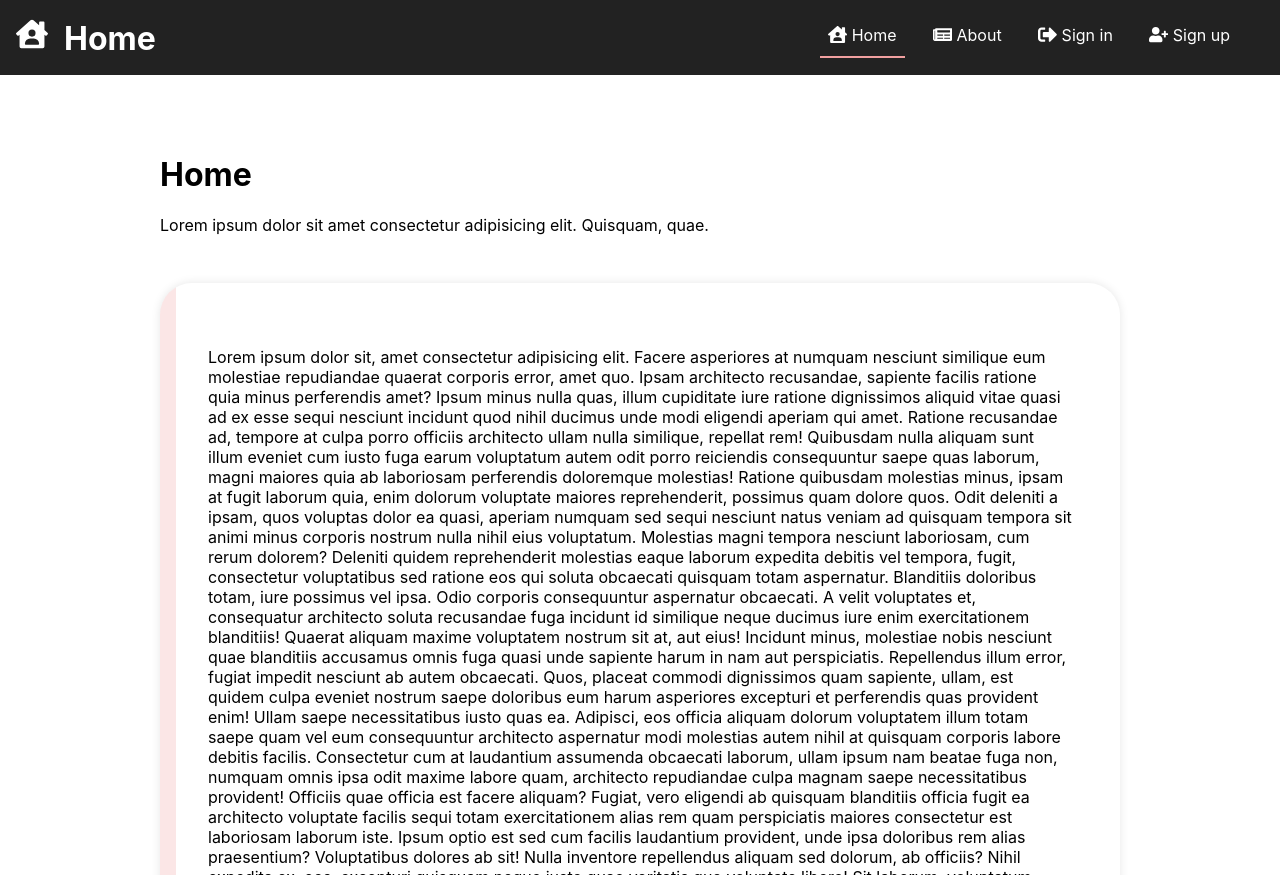
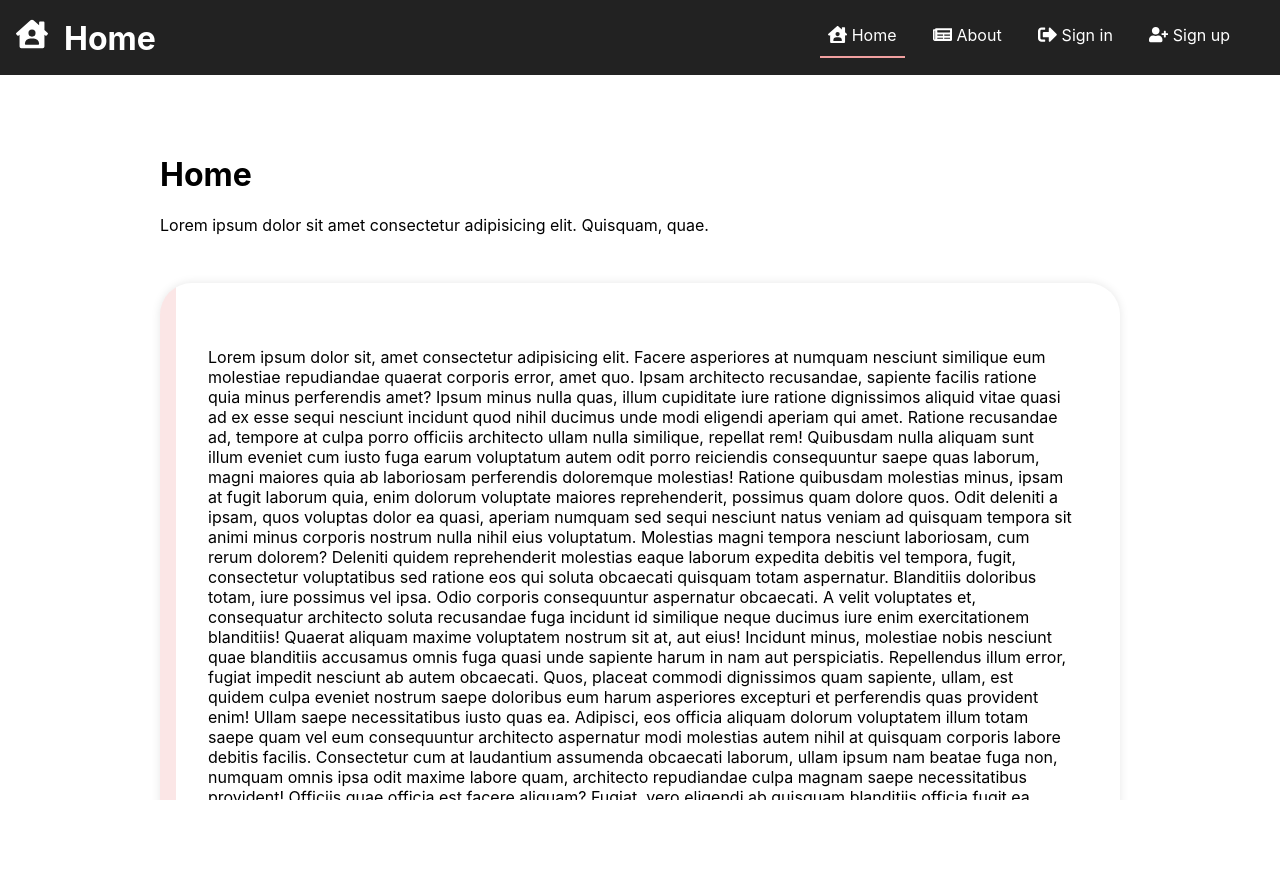
Before and after one commit to exphoenee/PhotoGallery-FunWithReact, a React (Create React App) app: page /#/ in a window 1280 px wide. After the commit the page ends 800 px from the top, so only its background shows below. Built offline with nearby package versions, Linux system fonts and the light colour scheme.

Commit message:
Update PageWithHeader.module.css

```diff
--- a/src/layouts/PageWithHeader.module.css
+++ b/src/layouts/PageWithHeader.module.css
@@ -1,5 +1,5 @@
 .page {
-  height: 100vh;
+  height: calc(100vh - 75px);
   display: flex;
   flex-direction: column;
   overflow: hidden;
@@ -8,8 +8,3 @@
 .scrollable {
   overflow-y: auto;
 }
-
-.main {
-  margin-bottom: auto;
-  height: 100%;
-}
```
